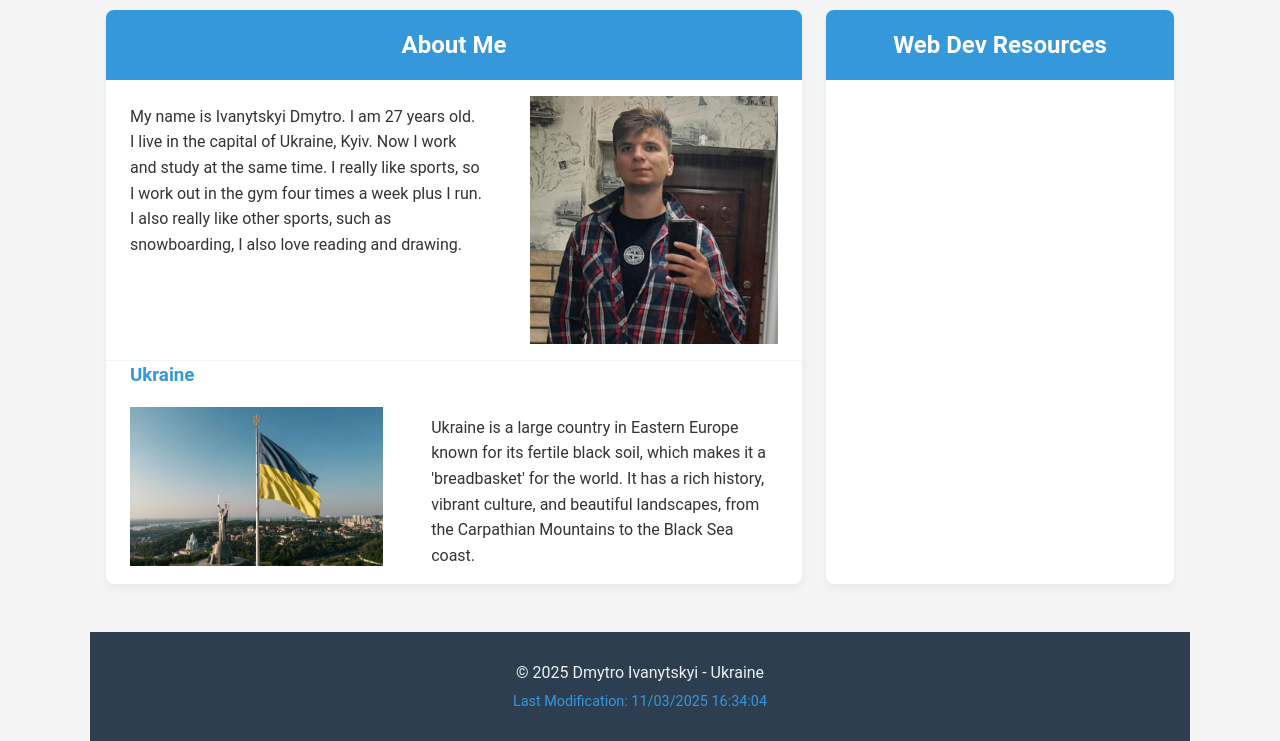
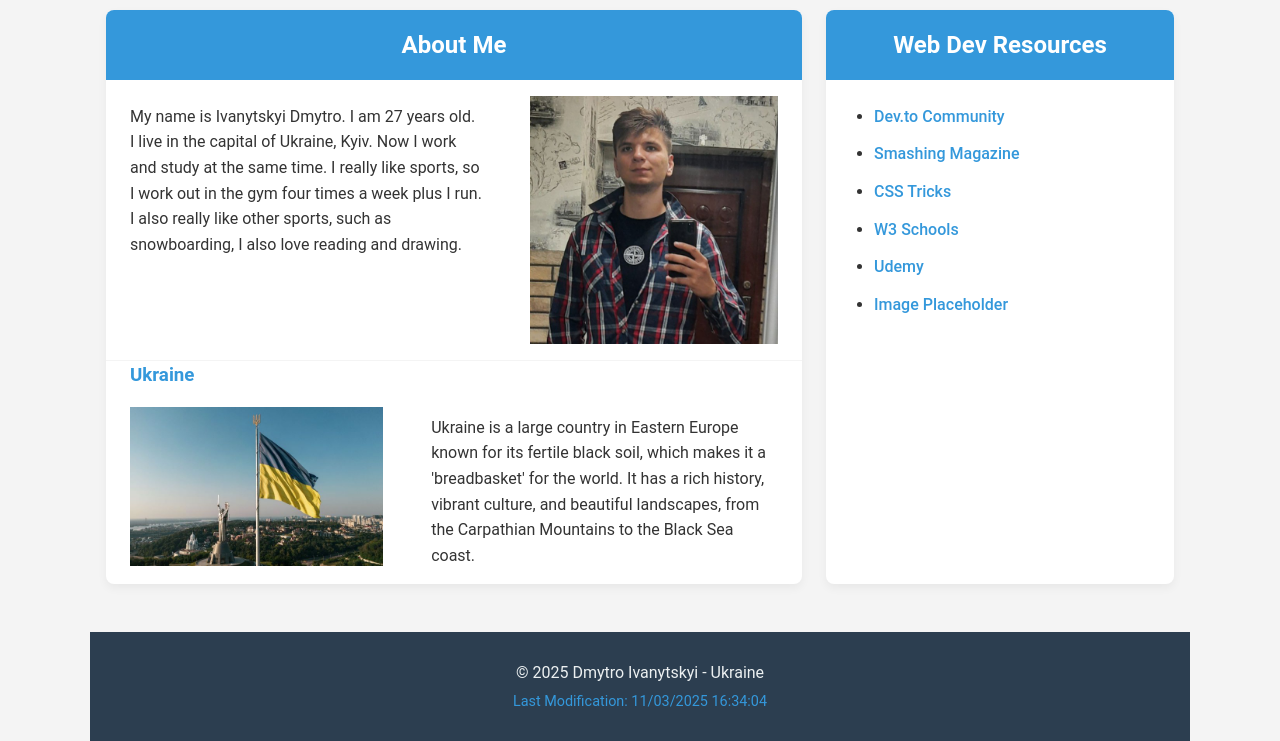
Before and after one commit to Trident1998/wdd131, a plain HTML site: page index.html in a window 1280 px wide. Shown: the part 187-928 px from the top of the page. Drawn offline with Linux system fonts and the light colour scheme.

Commit message:
added links

```diff
--- a/index.html
+++ b/index.html
@@ -3,6 +3,11 @@
   <head>
     <meta charset="UTF-8" />
     <meta name="viewport" content="width=device-width, initial-scale=1.0" />
+    <meta
+      name="description"
+      content="This is a web page created for an assignment in the WDD 131: Dynamic Web Fundamentals class by Dmytro Ivanytskyi, containing a photo and brief bio."
+    />
+    <meta name="author" content="Dmytro Ivanytskyi" />
     <link rel="stylesheet" href="./styles/base.css" />
     <link rel="preconnect" href="https://fonts.googleapis.com" />
     <link rel="preconnect" href="https://fonts.gstatic.com" crossorigin />
@@ -12,11 +17,6 @@
     />
     <script src="./scripts/getdates.js"></script>
     <title>WDD 131 - Dynamic Web Fundamentals - Dmytro Ivanytskyi</title>
-    <meta
-      name="description"
-      content="This is a web page created for an assignment in the WDD 131: Dynamic Web Fundamentals class by Dmytro Ivanytskyi, containing a photo and brief bio."
-    />
-    <meta name="author" content="Dmytro Ivanytskyi" />
   </head>
   <body>
     <header>
@@ -65,6 +65,17 @@
 
       <section class="card">
         <h2>Web Dev Resources</h2>
+
+        <ul>
+          <li><a href="https://dev.to/">Dev.to Community</a></li>
+          <li>
+            <a href="https://www.smashingmagazine.com/">Smashing Magazine</a>
+          </li>
+          <li><a href="https://css-tricks.com/">CSS Tricks</a></li>
+          <li><a href="https://www.w3schools.com/">W3 Schools</a></li>
+          <li><a href="https://www.udemy.com/">Udemy</a></li>
+          <li><a href="https://placeholder.com/">Image Placeholder</a></li>
+        </ul>
       </section>
     </main>
 
--- a/styles/base.css
+++ b/styles/base.css
@@ -135,6 +135,28 @@ main h1 {
   grid-template-columns: auto auto;
 }
 
+.card ul {
+  list-style-type: disc;
+  margin-top: 1.5rem;
+  margin-bottom: 1.5rem;
+  padding-left: 3rem;
+}
+
+.card li {
+  margin-bottom: 0.75rem;
+  padding: 0;
+}
+
+.card li a {
+  color: var(--secondary-color);
+  text-decoration: none;
+  font-weight: 500;
+}
+
+.card li a:hover {
+  text-decoration: underline;
+}
+
 footer {
   background-color: var(--primary-color-dark);
   color: var(--text-color-light);
```
